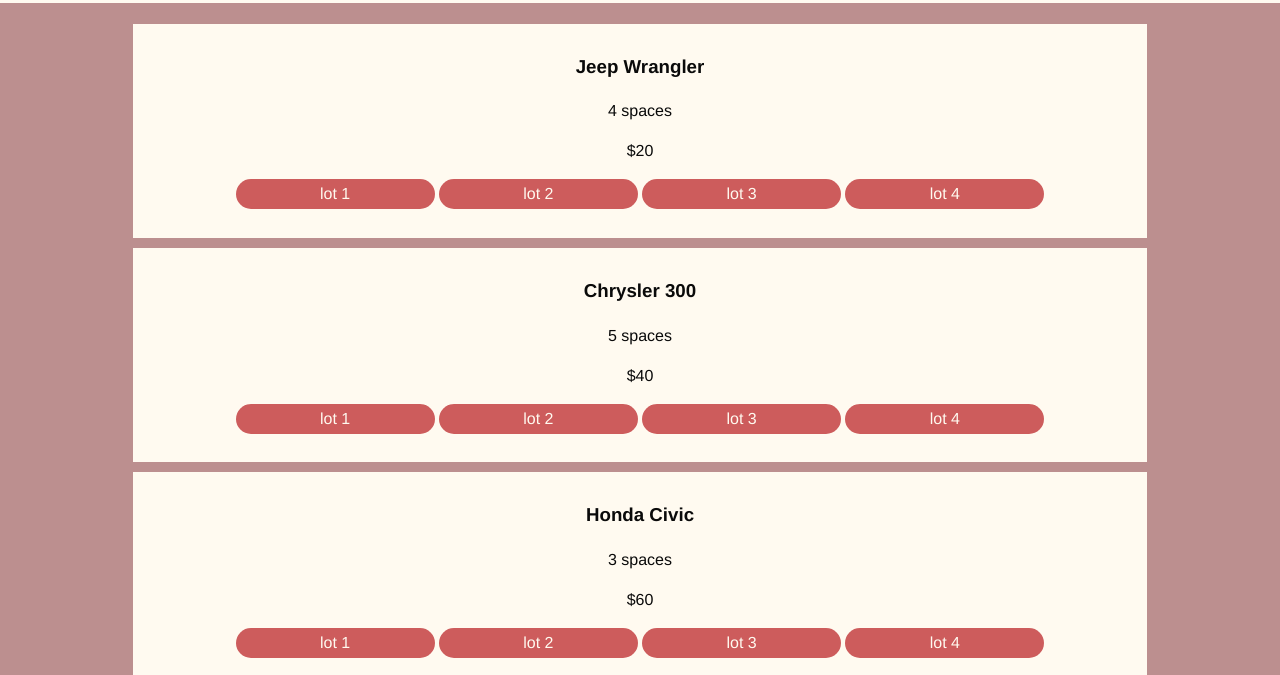
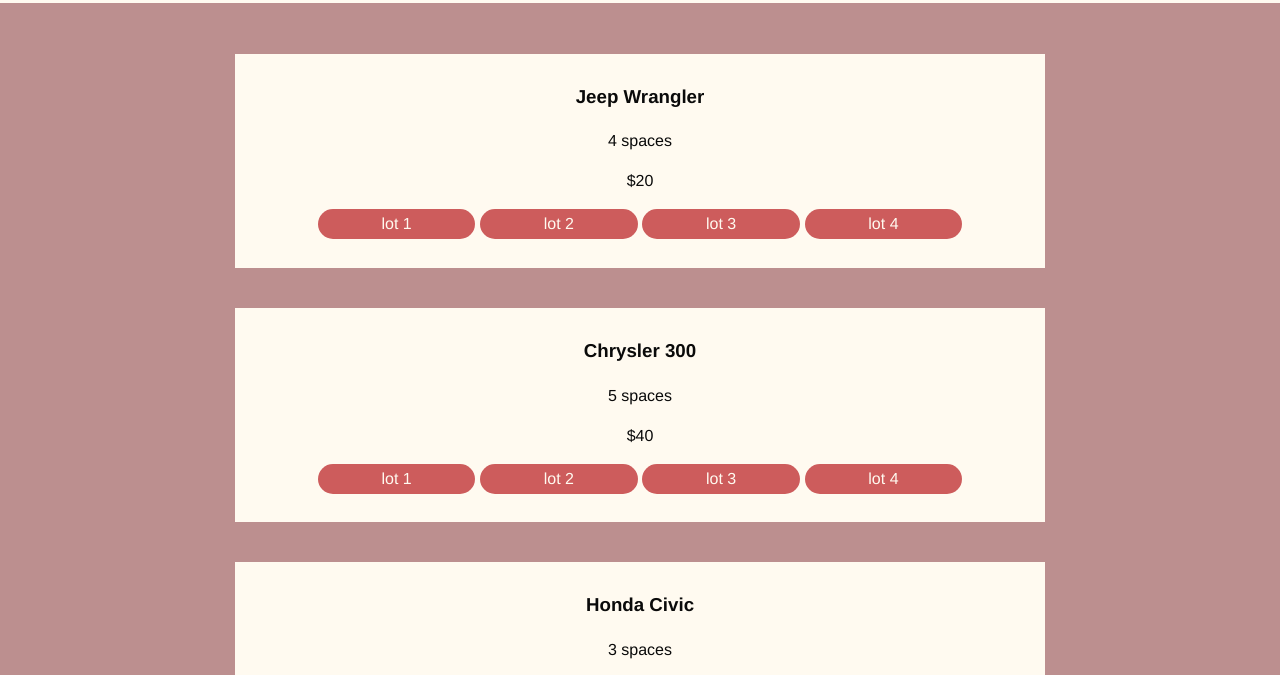
Before and after one commit to leowolf749/api-design, a plain HTML site: page index.html in a window 1280 px wide. Shown: the part 104-779 px from the top of the page. Drawn offline with nearby package versions, Linux system fonts and the light colour scheme; no server answers.

Commit message:
Styled lots

```diff
--- a/app.js
+++ b/app.js
@@ -85,9 +85,6 @@ function getLot() {
     console.log('request sent');
 }
 
-function showLot(lotInfo) {
-
-}
 
 // POST request to send 'Car' info
 
--- a/style.scss
+++ b/style.scss
@@ -14,12 +14,21 @@ body {
     background-color: rosybrown;
 
 
-     #lots {
-        background-color: floralwhite;
-        list-style-type: none;
-        text-align: center;
-        width: 20%;
+    div {
+        @include grid-row();
+        padding: 0;
+        width: 80%;
+
+        li {
+            @include grid-column(3);
+            background-color: floralwhite;
+            list-style-type: none;
+            border: 5px solid rosybrown;
+            text-align: center;
+            margin-top: 30px;
+            width: 25%;
         }
+    }
 
 
     ul {
```
Also changed, not shown: main.css, 1 other file.
